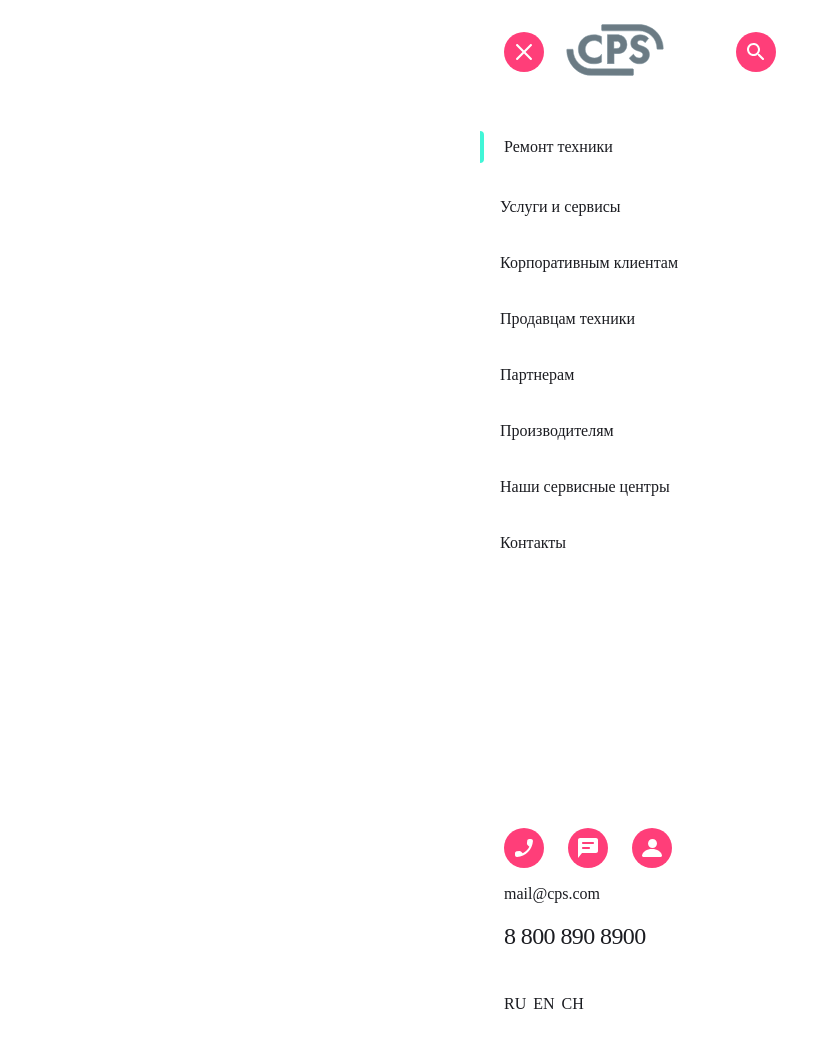
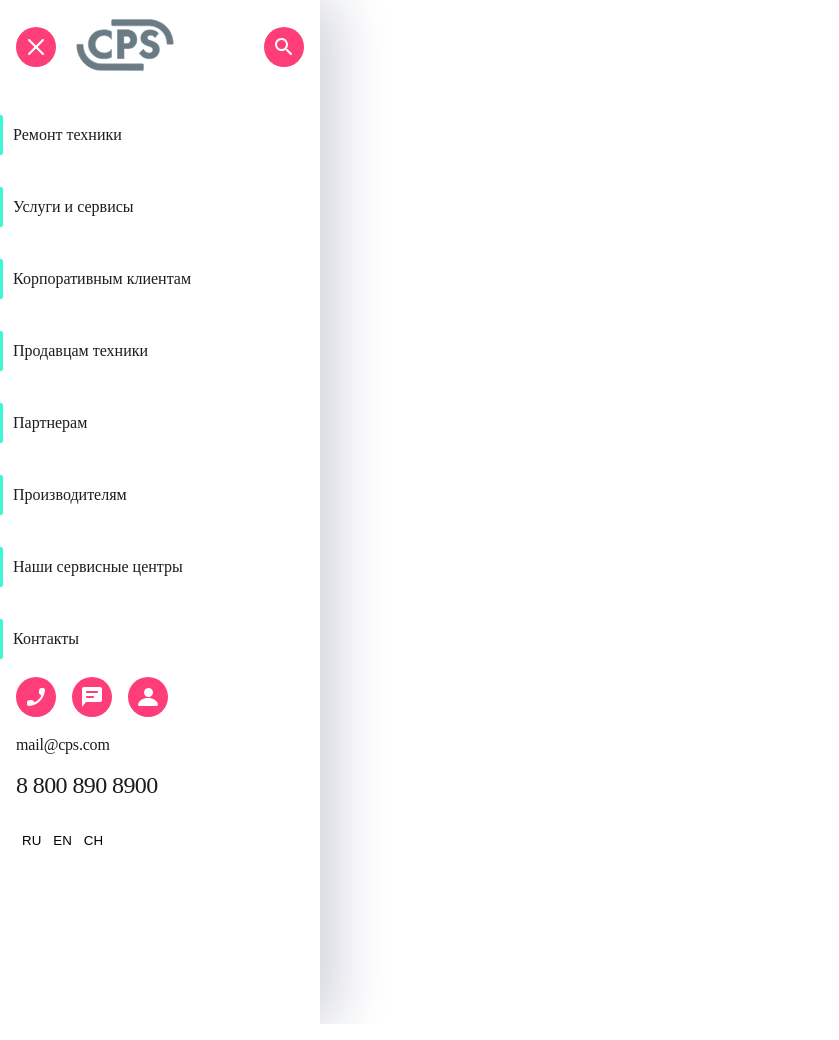
Before and after one commit to pushkiins/Kata-1.3, a plain HTML site: page src/burger-menu.html in a window 1280 px wide. Shown: the whole page, without its empty margins (0-839 px from the left). Drawn offline with Linux system fonts and the light colour scheme; files whose address does not match are found by name.

Commit message:
refactor: project structure

```diff
--- a/src/burger-menu.css
+++ b/src/burger-menu.css
@@ -30,23 +30,28 @@ ul, li, h1, h2, a, p, body {
     padding: 0;
 }
 
+.aside {
+   display: flex;
+   flex-direction: column;
+   width: 320px;
+   min-height: 1024px;
+   box-shadow: 16px 0px 52px rgb(14 24 80 / 20%);
+}
 
 .container {
-    max-width: 320px;
-    margin: 0 auto;
+   width: 90%;
+   margin: 18px auto 0 auto;
 }
 
-.header {
+.aside__header {
    display: flex;
+   align-items:center;
    justify-content: space-between;
-    align-items: center;
 }
 
 .header_item {
    width: 40px;
    height: 40px;
-    margin-top: 23px;
-    margin-left: 24px;
    border-radius: 50%;
    background-color: #FF3E79;
    display: flex;
@@ -58,124 +63,109 @@ ul, li, h1, h2, a, p, body {
    cursor: pointer;
 }
 
-.header_item:last-child {
-    margin-right: 24px;
-}
-
 .header_logo {
-    margin-top: 23px;
-    margin-right: auto;
-    margin-left: 16px;
+   margin-right: 70px;
    background-color: #fff;
 }
 
- /* main */
+.aside__nav {
+   padding-top: 40px;
+}
 
- .main_text {
+.aside__nav-wrapper {
+   list-style-type: none;
+   display: grid;
+   flex-wrap: wrap;
+   gap: 32px 0px;
+}
+
+
+
+.aside__nav-link {
    font-family: 'TTLakes';
    font-size: 16px;
    line-height: 24px;
    color: #1B1C21;
-    margin-left: 20px;
+   list-style-type: none;
+   text-decoration: none;
+   width: 100%;
+   display: flex;
+   align-items: center;
 }
 
- .main_text:hover {
-    color: #7E7E82;
-    cursor: pointer;
+.aside__nav-link:before {
+   content: "";
+   display: flex;
+   width: 3px;
+   height: 40px;
+   border-bottom-left-radius: 2px;
+   border-top-left-radius: 2px;
+   background-color: #41F6D7;
+   transform: matrix(-1, 0, 0, 1, 0, 0);
+   margin-right: 10px;
 }
 
- .text_wrapper {
-    display: flex;
-    align-items:center;
-    margin-top: 32px;
+.aside__nav-link:hover {
+   color: #7E7E82;
 }
 
- .indicator {
-    display: none;
-    width: 4px;
-    height: 32px;
-    background-color: #41F6D7;
-    border-radius: 0 4px 4px 0;
+.aside__footer {
+   margin-top: auto;
 }
 
- .indicator_active {
-    display: block;
+.aside__footer-buuton {
+   display: flex;
 }
 
- .main_iner {
-    list-style-type: none;
-    margin-top: 50.5px;
- }
-
-
-
-
- /* footer */
-
- .footer {
-    display: flex;
-    justify-content: start;
-    align-items: center;
-    margin-top: 250px;
- }
-
- .footer_item {
+.footer-buuton {
    width: 40px;
    height: 40px;
-    margin-top: 23px;
-    margin-left: 24px;
    border-radius: 50%;
    background-color: #FF3E79;
    display: flex;
    align-items:center;
    justify-content: center;
+   margin-right: 16px;
 }
 
- .footer_item:hover {
+.footer-buuton:hover {
    cursor: pointer;
 }
 
- .footer_communication {
-    margin: 14px 0 0 24px;
+.footer-mail {
+   display: block;
+   font-family: 'TT Lakes';
+   font-size: 16px;
+   line-height: 24px;
+   letter-spacing: -0.2px;
+   color: #1B1C21;
+   text-decoration: none;
+   margin-top: 16px;
 }
 
- .footer_mail {
-    font-family: 'TTLakes';
-    font-size: 16px;
-    line-height: 24px;
-    color: #1B1C21;
-    margin: 0 24px 16px 0;
-    text-decoration: none;
- }
-
- .footer_number {
-    text-decoration: none;
-    font-family: 'TTLakes';
+.footer-phone {
+   display: block;
+   font-family: 'TT Lakes';
    font-size: 24px;
    line-height: 32px;
    letter-spacing: -0.6px;
    color: #1B1C21;
+   text-decoration: none;
+   margin-top: 12px;
 }
 
 .foter_lang {
    display: flex;
    list-style-type: none;
-    margin: 40px 0 24px 24px;
+   background-color: #fff;
+   margin-top: 30px;
 }
 
 .lang_item {
-    font-family: 'TTLakes';
-    font-size: 16px;
-    line-height: 24px;
-    color: #1B1C21;
-    margin-left: 7px;
-
+   background-color: #fff;
 }
 
 .lang_item:hover {
    color: #7E7E82;
+   cursor: pointer;
 }
-
- .lang_item:first-child {
-    margin-left: 0;
- }
--- a/src/burger-menu.html
+++ b/src/burger-menu.html
@@ -8,10 +8,11 @@
     <title>burger menu</title>
 </head>
 <body>
-    <header>
+
+    <aside class="aside">
         <div class="container">
-            <div class="header">
-                <button class="header_item"><svg class="header_img" width="18" height="18" viewBox="0 0 18 18" fill="none" xmlns="http://www.w3.org/2000/svg">
+            <div class="aside__header">
+                <button class="header_item"><svg width="18" height="18" viewBox="0 0 18 18" fill="none" xmlns="http://www.w3.org/2000/svg">
                     <path fill-rule="evenodd" clip-rule="evenodd" d="M2.79348 1.25712C2.40295 0.866593 1.76979 0.866592 1.37927 1.25712L1.25712 1.37927C0.866592 1.76979 0.866593 2.40296 1.25712 2.79348L7.46364 9L1.25712 15.2065C0.866593 15.597 0.866592 16.2302 1.25712 16.6207L1.37927 16.7429C1.76979 17.1334 2.40295 17.1334 2.79348 16.7429L9 10.5364L15.2065 16.7429C15.597 17.1334 16.2302 17.1334 16.6207 16.7429L16.7429 16.6207C17.1334 16.2302 17.1334 15.597 16.7429 15.2065L10.5364 9L16.7429 2.79348C17.1334 2.40296 17.1334 1.76979 16.7429 1.37927L16.6207 1.25712C16.2302 0.866592 15.597 0.866593 15.2065 1.25712L9 7.46364L2.79348 1.25712Z" fill="white"/>
                     </svg>
                 </button>
@@ -32,86 +33,44 @@
                 </button>
             </div>
         </div>
-    </header>
-    <main>
-        <div class="container">
-            <ul class="main_iner">
-                <li class="main_item">
-                    <div class="text_wrapper">
-                        <div class="indicator indicator_active"></div>
-                        <span class="main_text">Ремонт техники</span>
-                    </div>
-                </li>
-                <li class="main_item">
-                    <div class="text_wrapper">
-                        <div class="indicator"></div>
-                        <span class="main_text">Услуги и сервисы</span>
-                    </div>
-                </li>
-                <li class="main_item">
-                    <div class="text_wrapper">
-                        <div class="indicator"></div>
-                        <span class="main_text">Корпоративным клиентам</span>
-                    </div>
-                </li>
-                <li class="main_item">
-                    <div class="text_wrapper">
-                        <div class="indicator"></div>
-                        <span class="main_text">Продавцам техники</span>
-                    </div>
-                </li>
-                <li class="main_item">
-                    <div class="text_wrapper">
-                        <div class="indicator"></div>
-                        <span class="main_text">Партнерам</span>
-                    </div>
-                </li>
-                <li class="main_item">
-                    <div class="text_wrapper">
-                        <div class="indicator"></div>
-                        <span class="main_text">Производителям</span>
-                    </div>
-                </li>
-                <li class="main_item">
-                    <div class="text_wrapper">
-                        <div class="indicator"></div>
-                        <span class="main_text">Наши сервисные центры</span>
-                    </div>
-                </li>
-                <li class="main_item">
-                    <div class="text_wrapper">
-                        <div class="indicator"></div>
-                        <span class="main_text">Контакты</span>
-                    </div>
-                </li>
+            <div class="aside__nav">
+                <ul class="aside__nav-wrapper">
+                    <li><a class="aside__nav-link" href="">Ремонт техники</a></li>
+                    <li><a class="aside__nav-link" href="">Услуги и сервисы</a></li>
+                    <li><a class="aside__nav-link" href="">Корпоративным клиентам</a></li>
+                    <li><a class="aside__nav-link" href="">Продавцам техники</a></li>
+                    <li><a class="aside__nav-link" href="">Партнерам</a></li>
+                    <li><a class="aside__nav-link" href="">Производителям</a></li>
+                    <li><a class="aside__nav-link" href="">Наши сервисные центры</a></li>
+                    <li><a class="aside__nav-link" href="">Контакты</a></li>
                 </ul>
             </div>
-    </main>
-    <footer>
         <div class="container">
-            <div class="footer">
-                <button class="footer_item"><svg class="footer_img" width="18" height="18" viewBox="0 0 18 18" fill="none" xmlns="http://www.w3.org/2000/svg">
+            <div class="aside__footer">
+                <div class="aside__footer-buuton">
+                    <button class="footer-buuton"><svg class="footer_img" width="18" height="18" viewBox="0 0 18 18" fill="none" xmlns="http://www.w3.org/2000/svg">
                         <path fill-rule="evenodd" clip-rule="evenodd" d="M1.76019 12.25L4.30019 11.96C4.91019 11.89 5.51019 12.1 5.94019 12.53L7.78019 14.37C10.6102 12.93 12.9302 10.62 14.3702 7.78L12.5202 5.93C12.0902 5.5 11.8802 4.9 11.9502 4.29L12.2402 1.77C12.3602 0.76 13.2102 0 14.2302 0H15.9602C17.0902 0 18.0302 0.94 17.9602 2.07C17.4302 10.61 10.6002 17.43 2.07019 17.96C0.940193 18.03 0.00019455 17.09 0.00019455 15.96V14.23C-0.00980568 13.22 0.750193 12.37 1.76019 12.25Z" fill="white"/>
                         </svg>
                     </button>
-                <button class="footer_item"><svg width="20" height="20" viewBox="0 0 20 20" fill="none" xmlns="http://www.w3.org/2000/svg">
+                    <button class="footer-buuton"><svg width="20" height="20" viewBox="0 0 20 20" fill="none" xmlns="http://www.w3.org/2000/svg">
                         <path fill-rule="evenodd" clip-rule="evenodd" d="M18 0H2C0.9 0 0.01 0.9 0.01 2L0 20L4 15H18C19.1 15 20 14.1 20 13V2C20 0.9 19.1 0 18 0ZM11 11H5C4.45 11 4 10.55 4 10C4 9.45 4.45 9 5 9H11C11.55 9 12 9.45 12 10C12 10.55 11.55 11 11 11ZM15 6H5C4.45 6 4 5.55 4 5C4 4.45 4.45 4 5 4H15C15.55 4 16 4.45 16 5C16 5.55 15.55 6 15 6Z" fill="white"/>
                         </svg>
                     </button>
-                <button class="footer_item"><svg width="20" height="18" viewBox="0 0 20 18" fill="none" xmlns="http://www.w3.org/2000/svg">
+                    <button class="footer-buuton"><svg width="20" height="18" viewBox="0 0 20 18" fill="none" xmlns="http://www.w3.org/2000/svg">
                         <path d="M10.5 9C12.9853 9 15 6.98528 15 4.5C15 2.01472 12.9853 0 10.5 0C8.01472 0 6 2.01472 6 4.5C6 6.98528 8.01472 9 10.5 9Z" fill="white"/>
                         <path d="M0.0165859 16.6118C-0.113065 17.3412 0.535191 18 1.33903 18H18.6604C19.4902 18 20.1125 17.3412 19.9829 16.6118C19.2309 12.4 15.0561 10 9.99973 10C4.94333 10 0.768563 12.4 0.0165859 16.6118Z" fill="white"/>
                         </svg>
                     </button>
                 </div>
-            <div class="footer_communication"><a class="footer_mail" href="">mail@cps.com</a></div>
-            <div class="footer_communication"><a class="footer_number" href="">8 800 890 8900</a></div>
+                <p><a class="footer-mail" href="mailto:mail@cps.com">mail@cps.com</a></p>
+                <p><a class="footer-phone" href="tel:8 800 890 8900">8 800 890 8900</a></p>
                 <ul class="foter_lang">
-                <li class="lang_item">RU</li>
-                <li class="lang_item">EN</li>
-                <li class="lang_item">CH</li>
+                    <li><button class="lang_item">RU</button></li>
+                    <li><button class="lang_item">EN</button></li>
+                    <li><button class="lang_item">CH</button></li>
                 </ul>
             </div>
-    </footer>
+        </div>
+    </aside>
 </body>
 </html>
--- a/src/style.css
+++ b/src/style.css
@@ -132,7 +132,7 @@ body {
     color: #1B1C21;
 }
 
-.main-header__title:before {
+.main-header__title:before:first-child {
     content: "";
     display: block;
     width: 3px;
```
Lines whose indentation alone changed are shown as unchanged.
